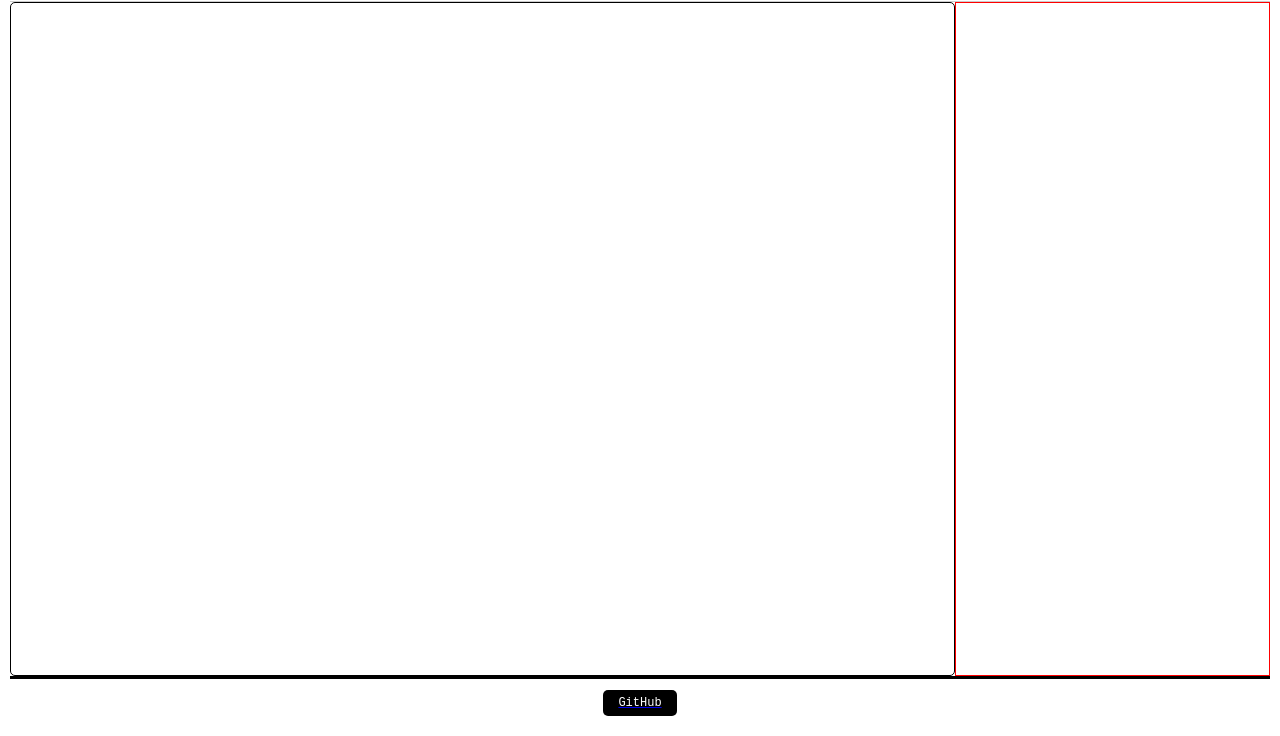
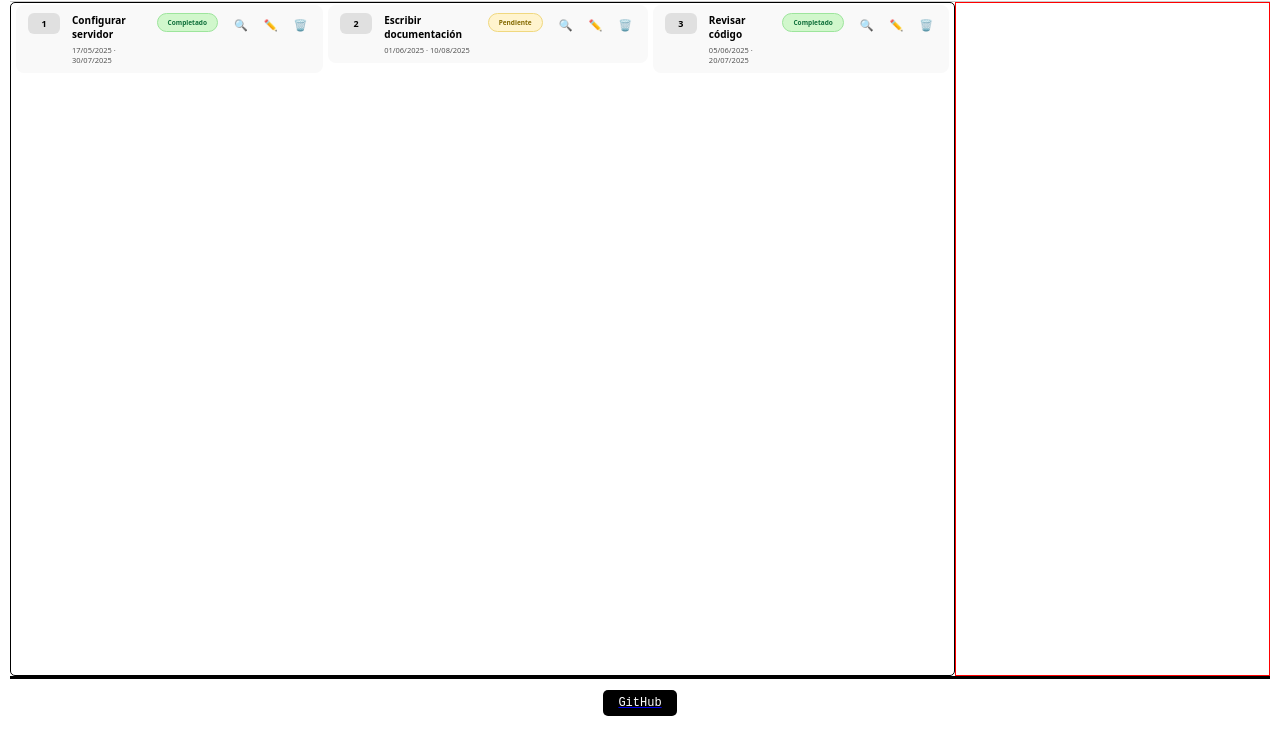
Before and after one commit to keneth778/todo-list, a plain HTML site: page paginas/dashboard.html in a window 1280 px wide. Shown: the part 64-800 px from the top of the page. Drawn offline with Linux system fonts and the light colour scheme.

Commit message:
se agrega lista de datos

```diff
--- /dev/null
+++ b/componentes/itemtarea/itemtarea.css
@@ -0,0 +1,79 @@
+/* itemtarea.css */
+.tarea-item {
+  display: flex;
+  align-items: flex-start; /* antes era center */
+  gap: 12px;
+  padding: 8px 12px;
+  border-radius: 8px;
+  background: #f9f9f9;
+  font-family: system-ui,-apple-system,BlinkMacSystemFont,sans-serif;
+  position: relative;
+  margin-bottom: 8px;
+}
+
+.tarea-numero {
+  min-width: 32px;
+  font-weight: bold;
+  background: #e0e0e0;
+  border-radius: 6px;
+  padding: 4px 8px;
+  text-align: center;
+  font-size: 0.9rem;
+}
+
+.tarea-cuerpo {
+  flex: 1;
+  display: flex;
+  flex-direction: column;
+  gap: 4px;
+}
+
+.tarea-titulo {
+  margin: 0;
+  font-size: 1rem;
+  font-weight: 600;
+}
+
+.tarea-fechas {
+  font-size: 0.75rem;
+  color: #555;
+}
+
+.tarea-estado {
+  padding: 4px 10px;
+  border-radius: 999px;
+  font-size: 0.65rem;
+  font-weight: 600;
+  text-transform: capitalize;
+  white-space: nowrap;
+}
+
+/* estados */
+.tarea-estado.completado {
+  background: #d1f7cc;
+  color: #0f6f3a;
+  border: 1px solid #9de59c;
+}
+
+.tarea-estado.pendiente {
+  background: #fff4ce;
+  color: #846a00;
+  border: 1px solid #f0d87f;
+}
+
+.tarea-acciones {
+  display: flex;
+  gap: 8px;
+}
+
+.accion-icono {
+  cursor: pointer;
+  font-size: 1.1rem;
+  padding: 4px;
+  border-radius: 6px;
+  transition: background .2s;
+}
+
+.accion-icono:hover {
+  background: rgba(0,0,0,0.05);
+}
--- /dev/null
+++ b/componentes/itemtarea/itemtarea.js
@@ -0,0 +1,58 @@
+// itemtarea.js
+export function tarea(indice, titulo, estado, fechaAs, fechaEn, listaintegrantes = []) {
+  const contenedor = document.createElement('div');
+  contenedor.className = 'tarea-item';
+
+  // Número
+  const divNumero = document.createElement('div');
+  divNumero.className = 'tarea-numero';
+  divNumero.textContent = indice;
+
+  // Contenido principal: título y fechas
+  const cuerpo = document.createElement('div');
+  cuerpo.className = 'tarea-cuerpo';
+
+  const tituloEl = document.createElement('h3');
+  tituloEl.className = 'tarea-titulo';
+  tituloEl.textContent = titulo;
+
+  // Estado (badge)
+  const estadoEl = document.createElement('div');
+  estadoEl.className = `tarea-estado ${estado.toLowerCase()}`; // por ejemplo "completado"
+  estadoEl.textContent = estado;
+
+  // Fechas
+  const fechas = document.createElement('div');
+  fechas.className = 'tarea-fechas';
+  const desde = document.createElement('span');
+  desde.className = 'fecha-asignada';
+  desde.textContent = fechaAs || '';
+  const hasta = document.createElement('span');
+  hasta.className = 'fecha-entrega';
+  hasta.textContent = fechaEn || '';
+  fechas.appendChild(desde);
+  fechas.appendChild(document.createTextNode(' · '));
+  fechas.appendChild(hasta);
+
+  cuerpo.appendChild(tituloEl);
+  cuerpo.appendChild(fechas);
+
+  // Área de íconos (puedes sustituir por tus SVG o imágenes)
+  const acciones = document.createElement('div');
+  acciones.className = 'tarea-acciones';
+  // ejemplo de tres íconos simples
+  ['🔍', '✏️', '🗑️'].forEach(icon => {
+    const span = document.createElement('span');
+    span.className = 'accion-icono';
+    span.textContent = icon;
+    acciones.appendChild(span);
+  });
+
+  // Armado final
+  contenedor.appendChild(divNumero);
+  contenedor.appendChild(cuerpo);
+  contenedor.appendChild(estadoEl);
+  contenedor.appendChild(acciones);
+
+  return contenedor;
+}
--- a/modulos/header/headercomponentes.css
+++ b/modulos/header/headercomponentes.css
@@ -1,3 +1,4 @@
+/* header se queda igual si lo quieres como está */
 header {
   display: grid;
   grid-template-columns: 1fr 20rem auto;
@@ -14,18 +15,20 @@ h1 {
   align-items: center;
 }
 
+/* contenedor de tareas: ya no centra internamente */
 .div-tareas {
   display: flex;
-    align-items: center;
-    justify-content: center;
+  align-items: flex-start; /* que los ítems empiecen arriba */
+  /* si no quieres que todo esté pegado al centro horizontal, quita justify-content */
+  gap: 0.5rem;
   border: 1px solid black;
   border-radius: 0.5rem;
   padding: 0.2rem 0.5rem;
   font-size: 0.9rem;
   background-color: white;
-    gap: 0.5rem;
 }
 
+/* si necesitas un contador aparte */
 .contador-tareas {
   background-color: #f0f0f0;
   border-radius: 0.4rem;
--- a/modulos/tareas/tareascomponente.js
+++ b/modulos/tareas/tareascomponente.js
@@ -1,7 +1,19 @@
-export function tareas(){
-    let div = document.createElement('div');
-    div.className = "div-tareas";
+// tareas.js (o donde lo estés usando)
+import { tarea } from "../../componentes/itemtarea/itemtarea.js";
 
-    return div;
+let tareasDB = [
+  { titulo: "Configurar servidor", estado: "completado", fechaAs: "17/05/2025", fechaEn: "30/07/2025" },
+  { titulo: "Escribir documentación", estado: "pendiente", fechaAs: "01/06/2025", fechaEn: "10/08/2025" },
+  { titulo: "Revisar código", estado: "completado", fechaAs: "05/06/2025", fechaEn: "20/07/2025" }
+];
 
+export function tareas() {
+  const contenedor = document.createElement('div');
+  contenedor.className = "div-tareas";
+
+  tareasDB.forEach((e, i) => {
+    contenedor.appendChild(tarea(i + 1, e.titulo, e.estado, e.fechaAs, e.fechaEn));
+  });
+
+  return contenedor;
 }
--- a/paginas/dashboard.html
+++ b/paginas/dashboard.html
@@ -10,6 +10,7 @@
     <link rel="stylesheet" href="../vistas/dashboard.css">
     <link rel="stylesheet" href="../modulos/informacion/informacioncomponente.css">
     <link rel="stylesheet" href="../modulos/tareas/tareascomponente.css">
+    <link rel="stylesheet" href="../componentes/itemtarea/itemtarea.css">
 </head>
 <body>
 
```
Lines whose indentation alone changed are shown as unchanged.
